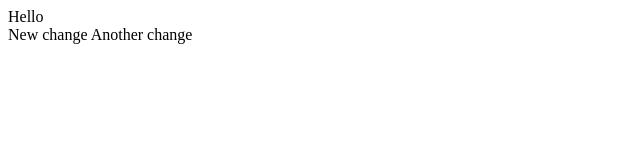
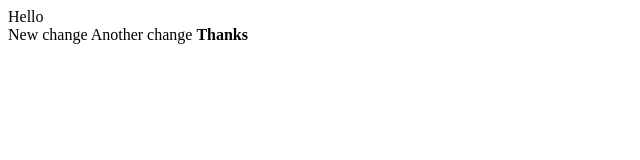
Before and after one commit to muditbhadouria/demo-repo, a plain HTML site: page index.html in a window 1280 px wide. Shown: the full height of the page, 0-640 px from the left. Drawn offline with Linux system fonts and the light colour scheme.

Commit message:
Commit change

```diff
--- a/index.html
+++ b/index.html
@@ -1,3 +1,4 @@
 <div>Hello</div>
 <span>New change</span>
 <span>Another change</span>
+<b>Thanks</b>
```
